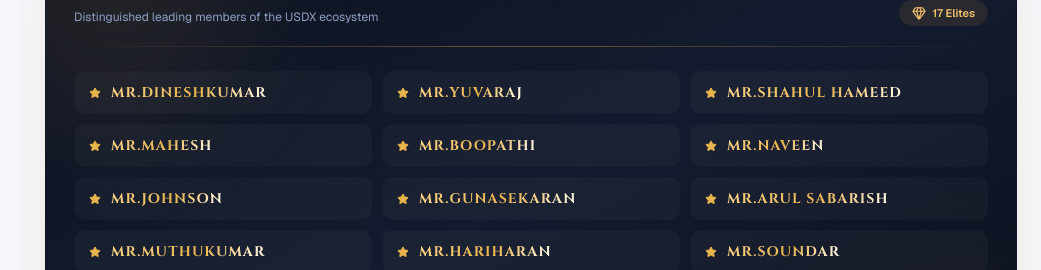
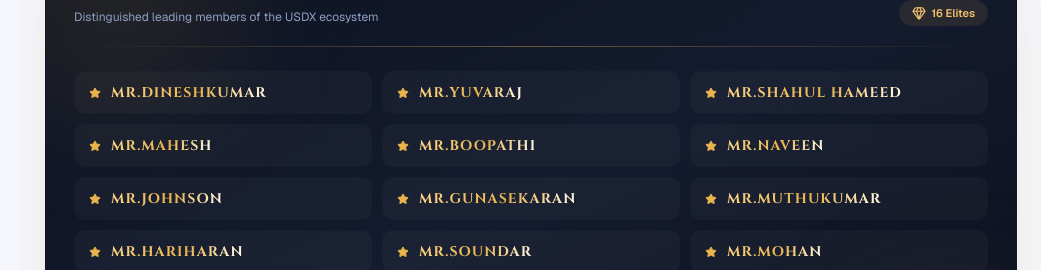
Before and after one commit to sabareshvsb/usdx_ai, a Next.js app: page /dashboard in a window 1280 px wide. Shown: the part 1669-1939 px from the top of the page, without its empty margins (239-1280 px from the left). Built offline with nearby package versions, Linux system fonts and the light colour scheme; no server answers; the database is empty.

Commit message:
Remove SABAREESH from elite leaders

```diff
--- a/src/components/leaderboard/EliteLeaders.tsx
+++ b/src/components/leaderboard/EliteLeaders.tsx
@@ -13,7 +13,6 @@
   "MR.NAVEEN",
   "MR.JOHNSON",
   "MR.GUNASEKARAN",
-  "MR.ARUL SABARISH",
   "MR.MUTHUKUMAR",
   "MR.HARIHARAN",
   "MR.SOUNDAR",
```
